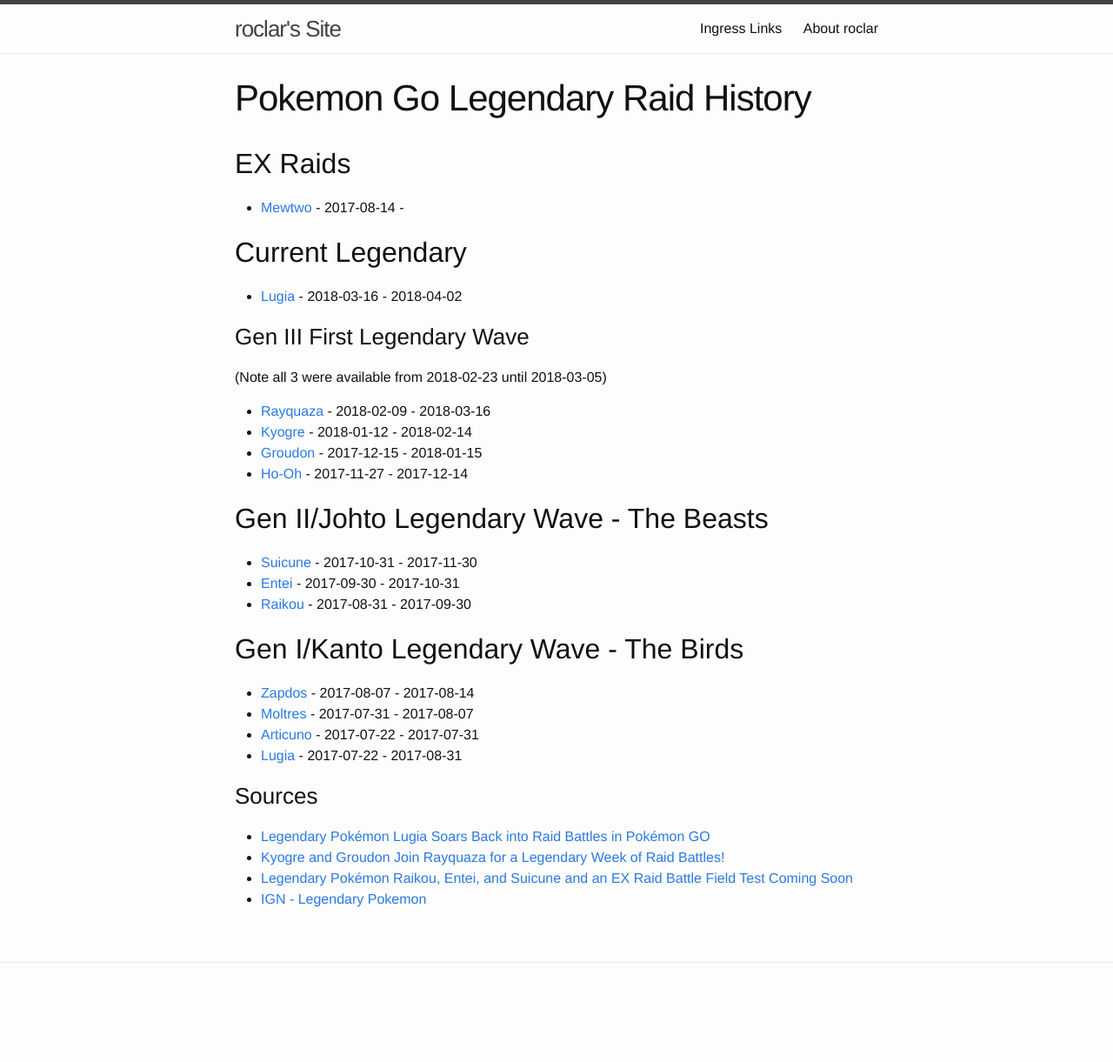
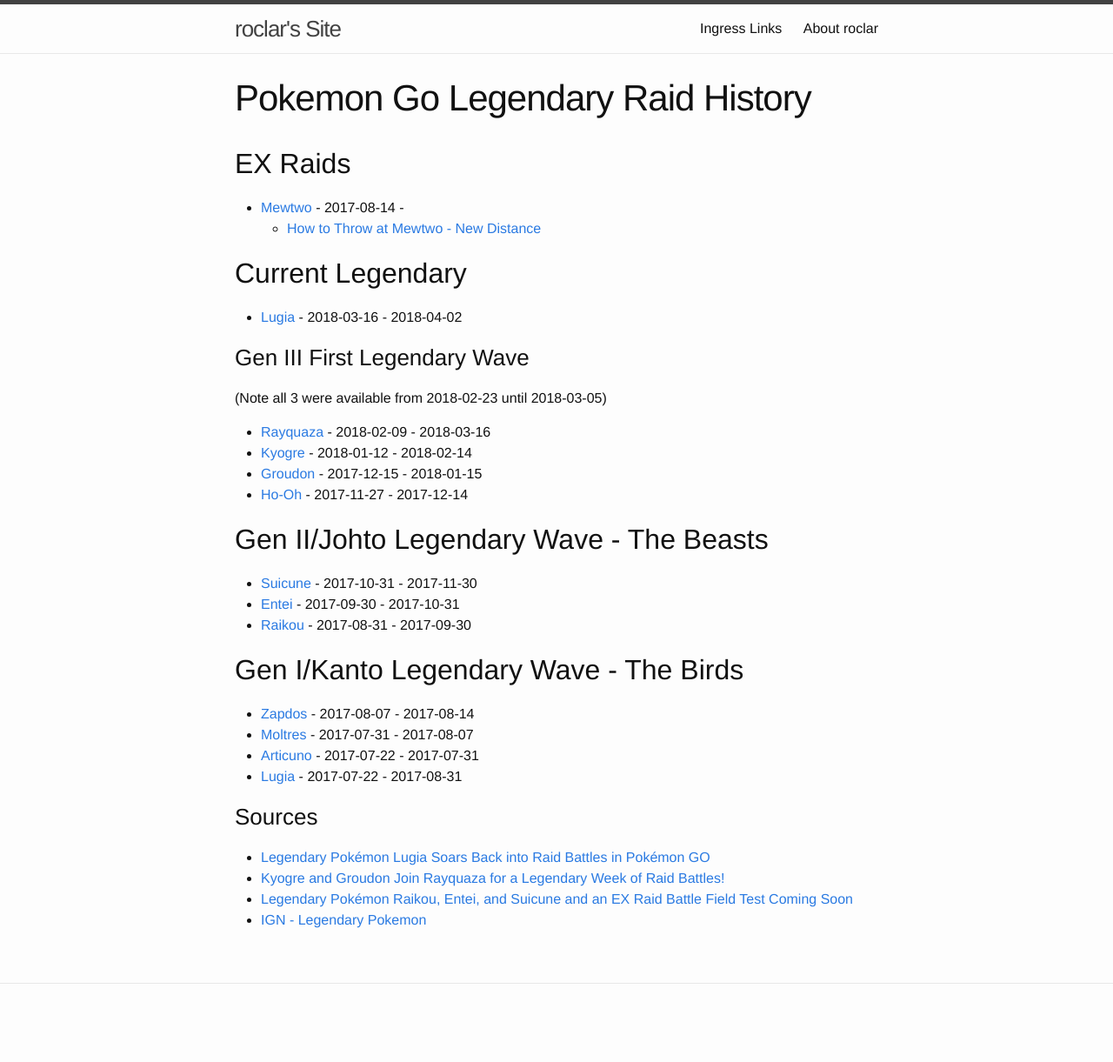
Before and after one commit to roclar/roclar.github.io, a Jekyll site: the page built from PoGoLegendaryHistory.md, in a window 1280 px wide. Shown: the whole page at 87% size. Built offline with Jekyll 4.4.1, drawn with Linux system fonts in a browser that asks for light colours; before the commit the page ends 1197 px from its top, so only the background shows below that.

Commit message:
Added link to Mewtwo catching video

```diff
--- a/PoGoLegendaryHistory.md
+++ b/PoGoLegendaryHistory.md
@@ -6,6 +6,7 @@
 
 ## EX Raids
 - [Mewtwo](https://db.pokemongohub.net/pokemon/150) - 2017-08-14 -
+    - [How to Throw at Mewtwo - New Distance](https://www.youtube.com/watch?v=hmo9-FMX7CU)
 
 ## Current Legendary
 - [Lugia](https://db.pokemongohub.net/pokemon/249) - 2018-03-16 - 2018-04-02
```
